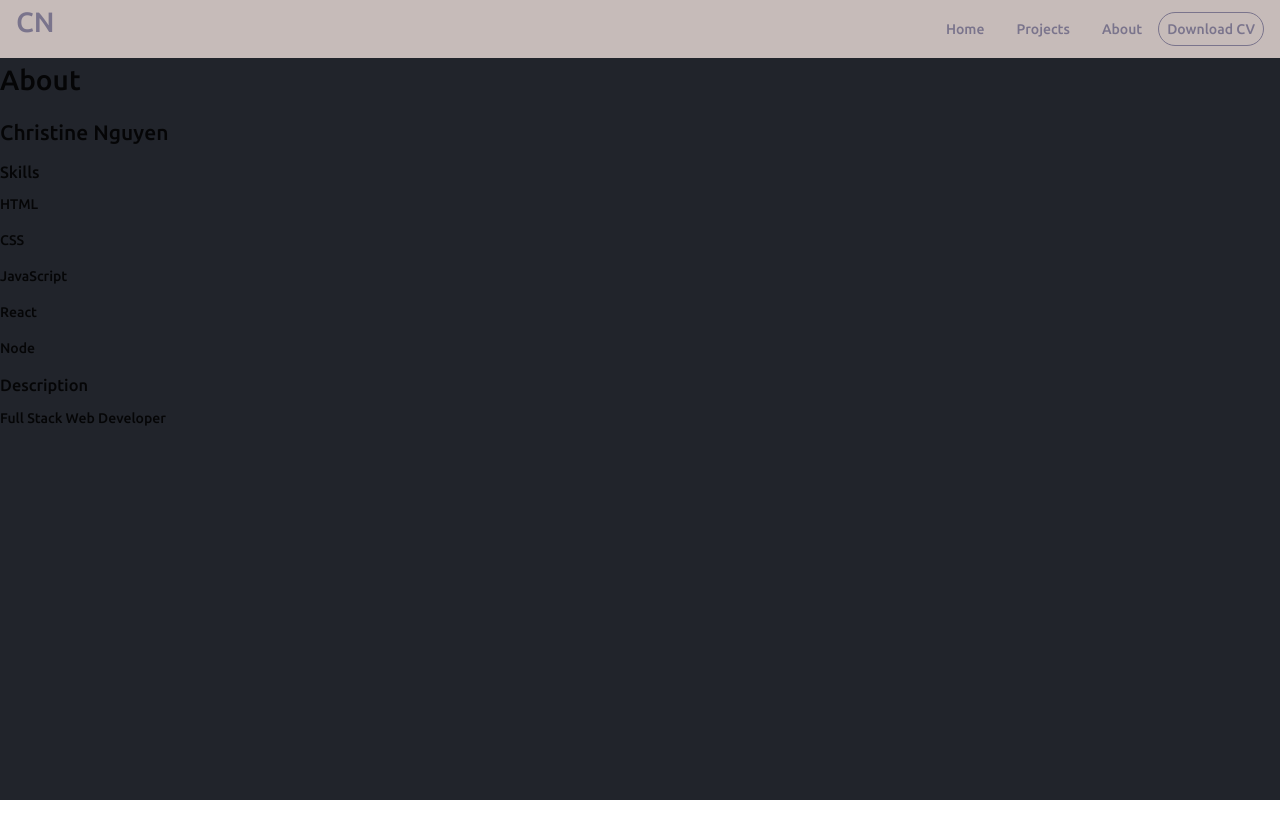
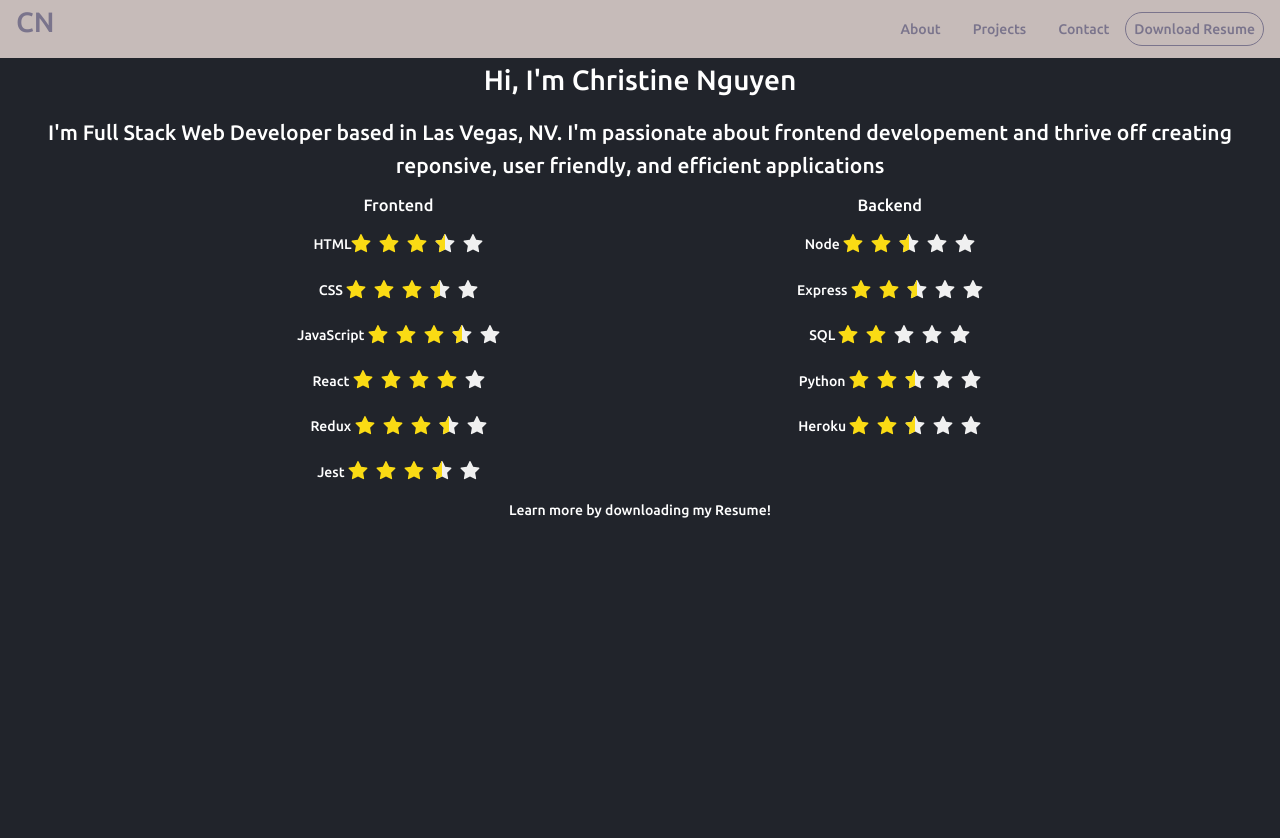
Before and after one commit to cn8817/portfolio, a React (Create React App) app in the folder portfolio/: page /about in a window 1280 px wide. Shown: the top 838 px of the page. Before the commit the page ends 800 px from the top, so only its background shows below. Built offline with nearby package versions, Linux system fonts and the light colour scheme.

Commit message:
created structure and styled the about and contact component

```diff
--- a/portfolio/src/App.css
+++ b/portfolio/src/App.css
@@ -11,7 +11,7 @@ html{
 
 .App {
   width: 100%;
-  height: 100vh;
+  height: 100%;
   background-color: #21242b;
 }
 
@@ -98,12 +98,13 @@ html{
   display: flex;
   flex-direction: row;
   justify-content: space-evenly;
+  flex-wrap: wrap;
 }
 
 .project-h1{
   color: #ffffff;
   text-align: center;
-  padding: 2rem 0 2rem 0;
+  padding: 2rem 0 0 0;
 }
 
 .project-card{
@@ -112,14 +113,9 @@ html{
   width: 32%;
   height: 70vh;
   padding-left:5rem;
+  margin-top: 2rem;
 }
 
-/* .project-image{
-  object-fit: contain;
-  margin-top: 2rem;
-  width: 10rem;
-  height: 50vh;
-} */
 
 .ant-image{
   width:20rem;
@@ -142,3 +138,36 @@ html{
   border:none !important;
   color: #ffffff !important;
 }
+
+/*About*/
+
+.about-container, .about-h3, .about-h2, .about-h1{
+  color:#ffffff;
+  text-align: center;
+}
+
+.about-container{
+  height: 100vh;
+}
+
+.about-skills{
+  display: flex;
+  flex-direction: row;
+  justify-content: space-evenly;
+}
+/*Contact*/
+.contact-container{
+  height: 100vh;
+  display: flex;
+  flex-direction: column;
+  text-align: center;
+  margin-top: 4rem;
+}
+
+.contact-h1, .contact-a, .contact-p{
+  color: #ffffff !important;
+}
+
+.contact-extra{
+  margin-top:10rem;
+}
--- a/portfolio/src/App.js
+++ b/portfolio/src/App.js
@@ -5,6 +5,7 @@ import Landing from './components/Landing'
 import Nav from './components/Nav'
 import Projects from './components/Projects'
 import About from './components/About'
+import Contact from './components/Contact'
 
 function App() {
   return (
@@ -13,8 +14,9 @@ function App() {
       <Route exact path='/' component={Landing}/>
         <div>
           <Nav/>
+          <Route exact path='/about' component={About}/>
           <Route exact path='/projects' component={Projects}/>
-          <Route exact path='/about' component={About}/>
+          <Route exact path='/contact' component={Contact}/>
         </div>
       </Switch>
     </div>
--- a/portfolio/src/components/About.js
+++ b/portfolio/src/components/About.js
@@ -1,22 +1,33 @@
 import React from "react";
+import { Rate } from 'antd'
 
 export default function About(){
     return(
-        <div>
-            <h1>About</h1>
+        <div className="about-container">
+            <div className="about-intro">
+                <h1 className="about-h1">Hi, I'm Christine Nguyen</h1>
+                <h2 className="about-h2">I'm Full Stack Web Developer based in Las Vegas, NV. I'm passionate about frontend developement and thrive off creating reponsive, user friendly, and efficient applications</h2>
+            </div>
+            <div className="about-skills">
             <div>
-                <h2>Christine Nguyen</h2>
+                <h3 className="about-h3">Frontend</h3>
+                <p>HTML<Rate disabled allowHalf defaultValue={3.5} /></p>
+                <p>CSS <Rate disabled allowHalf defaultValue={3.5} /></p>
+                <p>JavaScript <Rate disabled allowHalf defaultValue={3.5} /></p>
+                <p>React <Rate disabled allowHalf defaultValue={4} /></p>
+                <p>Redux <Rate disabled allowHalf defaultValue={3.5} /></p>
+                <p>Jest <Rate disabled allowHalf defaultValue={3.5} /></p>
             </div>
             <div>
-                <h3>Skills</h3>
-                <p>HTML</p>
-                <p>CSS</p>
-                <p>JavaScript</p>
-                <p>React</p>
-                <p>Node</p>
+                <h3 className="about-h3">Backend</h3>
+                <p>Node <Rate disabled allowHalf defaultValue={2.5} /></p>
+                <p>Express <Rate disabled allowHalf defaultValue={2.5} /></p>
+                <p>SQL <Rate disabled allowHalf defaultValue={2} /></p>
+                <p>Python <Rate disabled allowHalf defaultValue={2.5} /></p>
+                <p>Heroku <Rate disabled allowHalf defaultValue={2.5} /></p>
             </div>
-            <h3>Description</h3>
-            <p>Full Stack Web Developer </p>
+            </div>
+            <div><p>Learn more by downloading my Resume!</p></div>
         </div>
     )
 }
--- /dev/null
+++ b/portfolio/src/components/Contact.js
@@ -0,0 +1,24 @@
+import React from 'react'
+import { Image } from 'antd'
+
+export default function Contact() {
+    return(
+        <div className='contact-container'>
+            <div className='contact-title'><h2 className='contact-h1'>Contact me here:</h2></div>
+            <div className='contact-info'>
+                <p className='contact-p'>Email: <a className='contact-a' href = "mailto: christinen8817@gmail.com">christinen8817@gmail.com</a></p>
+                <p className='contact-p'>LinkedIn: <a className='contact-a' target="_blank" rel="noopener noreferrer" href="https://www.linkedin.com/in/christine8817/">Christine8817</a></p>
+            </div>
+            <div className='contact-extra'><p className='contact-p'>(contact form in the process of making!)</p></div>
+            <div>
+                <h3>Special Thanks to:</h3>
+                <div className='potato'>
+                    <Image src=''/>
+                </div>
+                <div className='carrot'>
+                    <Image src=''/>
+                </div>
+            </div>
+        </div>
+    )
+}
--- a/portfolio/src/components/Landing.js
+++ b/portfolio/src/components/Landing.js
@@ -5,7 +5,7 @@ export default function Landing() {
   const { push } = useHistory();
 
   const onClick = () => {
-    push('/projects')
+    push('/about')
   }
   return (
     <div className='landing-bg'>
--- a/portfolio/src/components/Nav.js
+++ b/portfolio/src/components/Nav.js
@@ -11,10 +11,10 @@ export default function Nav(){
             </div>
 
             <div className='right'>
-                <Link className='link' to='/'>Home</Link>
+                <Link className='link' to='/about'>About</Link>
                 <Link className='link' to ='/projects'>Projects</Link>
-                <Link className='link' to ='/about'>About</Link>
-                <a className='link download' href='resume.pdf' download>Download CV</a>
+                <Link className='link' to ='/contact'>Contact</Link>
+                <a className='link download' href='resume.pdf' download>Download Resume</a>
             </div>
         </div>
     )
--- a/portfolio/src/components/Projects.js
+++ b/portfolio/src/components/Projects.js
@@ -3,6 +3,7 @@ import { Modal, Button, Image } from 'antd';
 import "antd/dist/antd.css";
 import Potluck from '../Assets/Potluck.png'
 import Market from '../Assets/Market.png'
+import Ghibli from '../Assets/ghibli.png'
 
 export default function Projects() {
     const [isModalVisible, setIsModalVisible] = useState(false);
@@ -110,7 +111,31 @@ export default function Projects() {
                                 <li>Participated in Stakeholder meetings to present progress and receive feedback</li>
                                 <li>Implemented Redux as a state management system</li>
                             </ul>
-                            <p><a target="_blank" rel="noopener noreferrer" href="https://african-marketplace-project.vercel.app/">Website</a>, <a target="_blank" rel="noopener noreferrer" href="https://github.com/Build-Week-African-Marketplace-02/front-end">Github</a></p>
+                            <p>No available website at the moment, <a target="_blank" rel="noopener noreferrer" href="https://github.com/BloomTech-Labs/coder-heroes-fe">Github</a></p>
+                        </Modal>
+                        </div>
+                    </div>
+                </div>
+
+                <div className="project-card">
+                    <div className="two">
+                    <Image className='project-image' src={Ghibli}/>
+                    </div>
+                    <div className="project-info">
+                        <div><h3>Studio Ghibli Films</h3></div>
+                        <div className="project-btn">
+                        <Button type="primary" onClick={showModal2}>
+                            More Details
+                        </Button>
+                        <Modal title='Studio Ghibli Films' visible={isModalVisible2} onOk={handleOk2} onCancel={handleCancel2}>
+                            <p>Description: A website to view and find information about Studio Ghibli Films.</p>
+                            <p>Frontend:</p>
+                            <ul>
+                                <li>Retrieved data from the Ghibli API and implemented it into the application</li>
+                                <li>Gave each film an information page and matched it with their ID</li>
+                                <li>Made the application fully responsive to any screen size</li>
+                            </ul>
+                            <p>No available website at the moment, <a target="_blank" rel="noopener noreferrer" href="https://github.com/cn8817/api-practice">Github</a></p>
                         </Modal>
                         </div>
                     </div>
```
Also changed, not shown: 1 other file (tests, documents, lock files or other folders).
